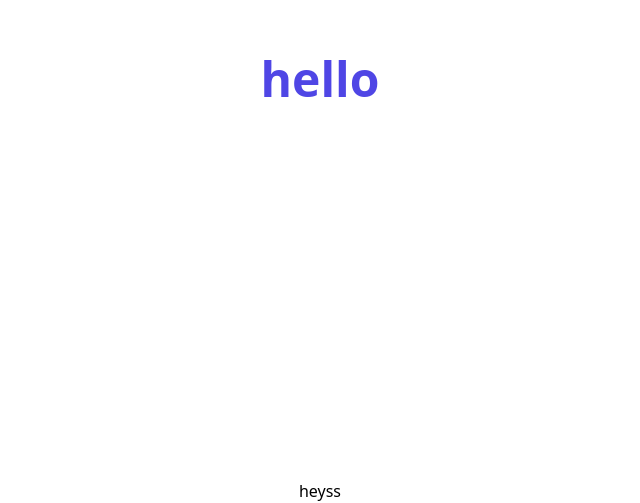
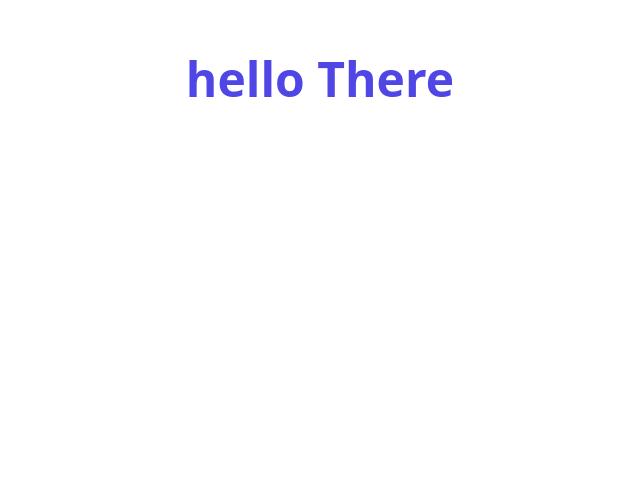
Before and after one commit to Rajeet10/ImageiO, a React (Create React App) app: page / in a window 1280 px wide. Shown: the part 321-824 px from the top of the page, without its empty margins (320-960 px from the left). After the commit the page ends 800 px from the top, so only its background shows below. Built offline with nearby package versions, Linux system fonts and the light colour scheme.

Commit message:
Fixing simple bug

```diff
--- a/src/App.js
+++ b/src/App.js
@@ -5,9 +5,8 @@ function App() {
   return (
     <div className="App">
       <div className="w-full h-screen flex justify-center items-center">
-        <h1 className="font-bold text-5xl text-indigo-600">hello</h1>
+        <h1 className="font-bold text-5xl text-indigo-600">hello There</h1>
       </div>
-      heyss
     </div>
   );
 }
```
